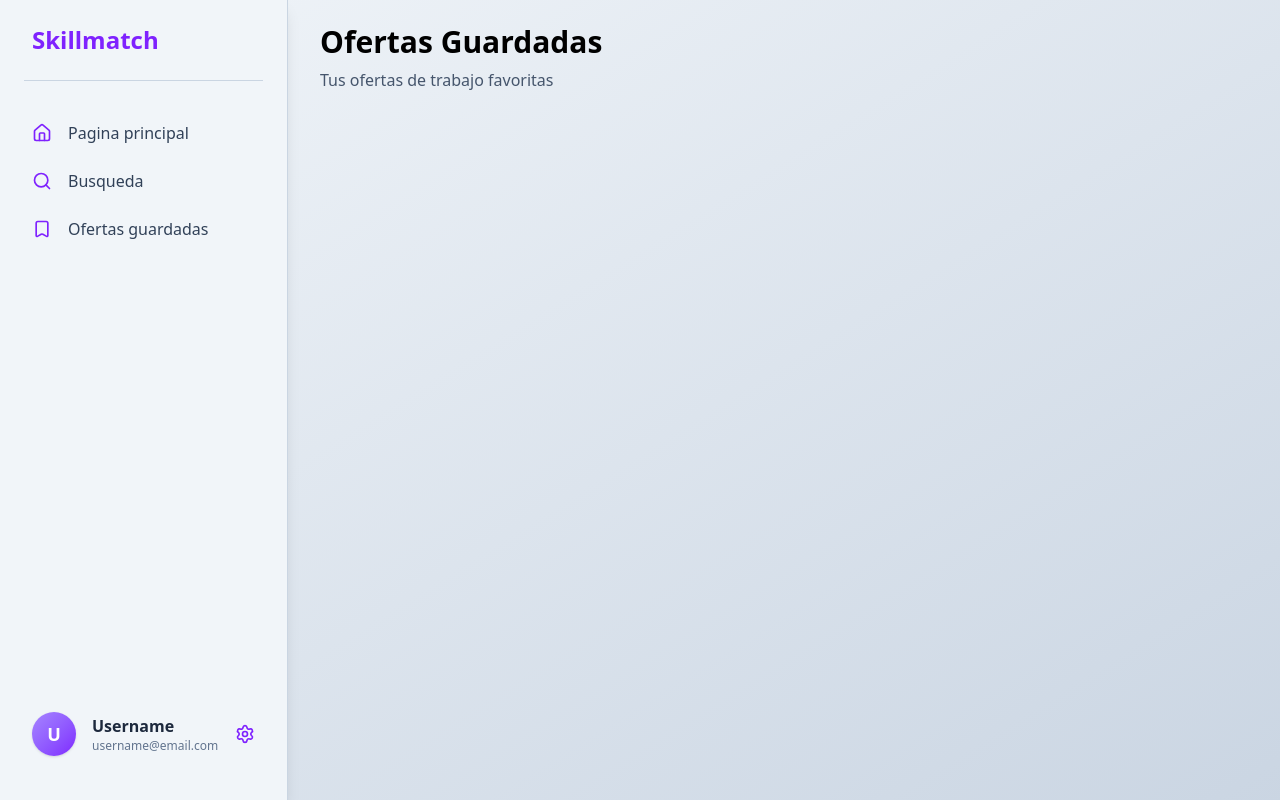
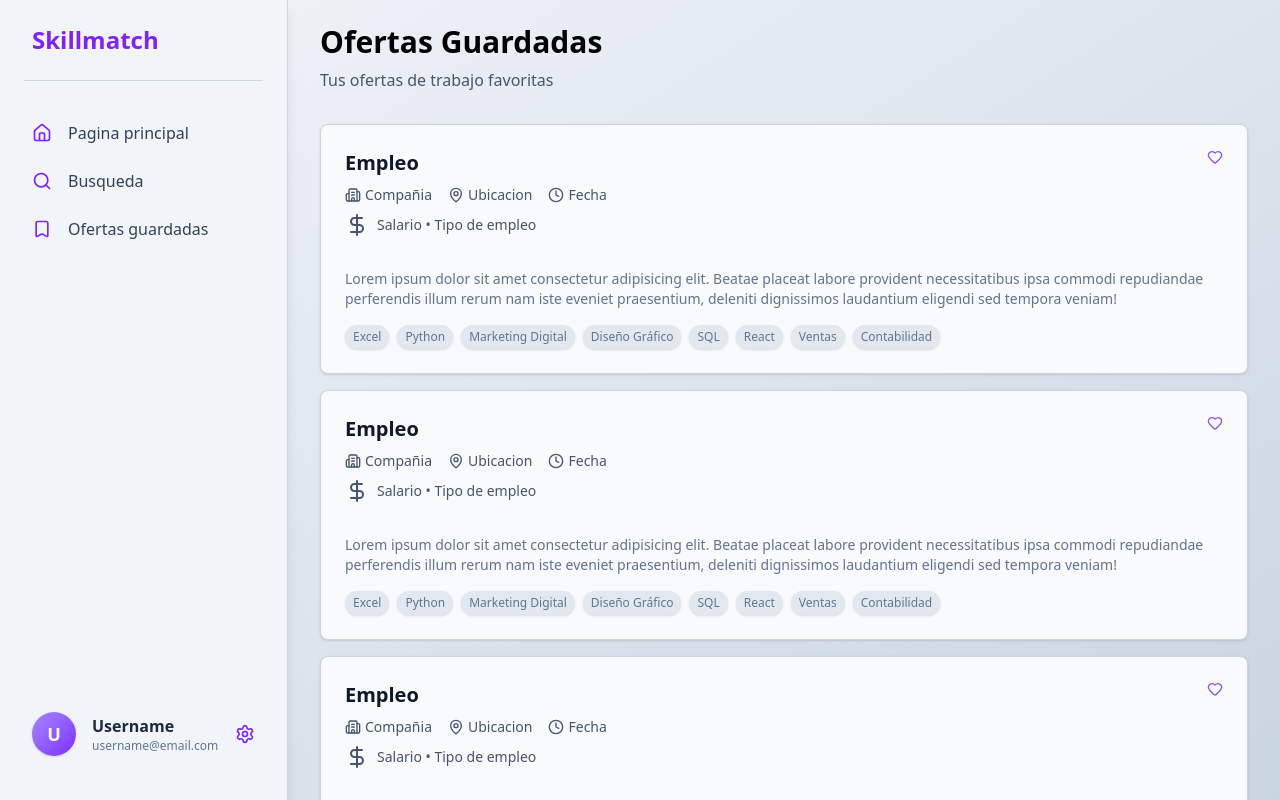
Before and after one commit to arieruov/skillmatch, a Vue app: page /app/savedoffers in a window 1280 px wide. Built offline with nearby package versions, Linux system fonts and the light colour scheme.

Commit message:
feat: add JobCard component and integrate it into MainPage and SavedOffers views; enhance Search view layout

```diff
--- /dev/null
+++ b/src/components/app/JobCard.vue
@@ -0,0 +1,77 @@
+<script setup lang="ts">
+import { Building2, MapPin, Clock, DollarSign, Heart } from "lucide-vue-next";
+import { ref } from "vue";
+
+const favorite = ref(false);
+const skills = [
+  "Excel",
+  "Python",
+  "Marketing Digital",
+  "Diseño Gráfico",
+  "SQL",
+  "React",
+  "Ventas",
+  "Contabilidad",
+];
+
+function toggleFavorite() {
+  favorite.value = !favorite.value;
+}
+</script>
+
+<template>
+  <section
+    class="relative flex flex-col rounded-lg border border-slate-300 bg-slate-50 p-6 shadow-sm"
+  >
+    <h2 class="mb-2 text-xl font-bold text-slate-900">Empleo</h2>
+
+    <div class="mb-8">
+      <div class="mb-2 flex items-center gap-4 text-sm text-slate-600">
+        <div class="flex items-center gap-1">
+          <Building2 class="h-4 w-4" />
+          <p>Compañia</p>
+        </div>
+        <div class="flex items-center gap-1">
+          <MapPin class="h-4 w-4" />
+          <p>Ubicacion</p>
+        </div>
+        <div class="flex items-center gap-1">
+          <Clock class="h-4 w-4" />
+          <p>Fecha</p>
+        </div>
+      </div>
+      <div className="flex items-center gap-2 text-sm text-slate-600">
+        <DollarSign className="h-4 w-4" />
+        <p>Salario • Tipo de empleo</p>
+      </div>
+    </div>
+
+    <button
+      class="group absolute top-4 right-4 rounded-lg p-2 text-violet-500 transition hover:cursor-pointer hover:bg-slate-200"
+      @click="toggleFavorite"
+    >
+      <Heart
+        class="h-4 w-4 transition group-hover:scale-110"
+        :class="{ 'fill-violet-500': favorite }"
+      />
+    </button>
+
+    <div class="flex max-w-5xl flex-col gap-4">
+      <p class="text-sm text-slate-500">
+        Lorem ipsum dolor sit amet consectetur adipisicing elit. Beatae placeat
+        labore provident necessitatibus ipsa commodi repudiandae perferendis
+        illum rerum nam iste eveniet praesentium, deleniti dignissimos
+        laudantium eligendi sed tempora veniam!
+      </p>
+      <div class="flex flex-wrap gap-2">
+        <span
+          v-for="skill in skills"
+          :key="skill"
+          class="rounded-full bg-slate-200 px-2 py-1 text-xs font-medium text-slate-500 shadow-sm"
+        >
+          {{ skill }}
+        </span>
+      </div>
+    </div>
+  </section>
+</template>
--- a/src/views/MainPage.vue
+++ b/src/views/MainPage.vue
@@ -1,10 +1,32 @@
+<script setup lang="ts">
+import JobCard from "@/components/app/JobCard.vue";
+</script>
+
 <template>
-  <main class="flex flex-1 px-8 py-6">
-    <div>
+  <main class="flex flex-1 flex-col overflow-scroll px-8 py-6">
+    <div class="mb-8">
       <h1 className="text-3xl font-bold mb-2">Ofertas de Trabajo</h1>
       <p className="text-slate-600">
         Explora todas las oportunidades disponibles
       </p>
     </div>
+    <section class="flex flex-col gap-4">
+      <JobCard />
+      <JobCard />
+      <JobCard />
+      <JobCard />
+      <JobCard />
+      <JobCard />
+      <JobCard />
+      <JobCard />
+      <JobCard />
+      <JobCard />
+      <JobCard />
+      <JobCard />
+    </section>
   </main>
 </template>
+
+Búsqueda por Habilidades
+
+Encuentra ofertas que coincidan con tus habilidades
--- a/src/views/SavedOffers.vue
+++ b/src/views/SavedOffers.vue
@@ -1,8 +1,26 @@
+<script setup lang="ts">
+import JobCard from "@/components/app/JobCard.vue";
+</script>
+
 <template>
-  <main class="flex flex-1 px-8 py-6">
-    <div>
+  <main class="flex flex-1 flex-col overflow-scroll px-8 py-6">
+    <div class="mb-8">
       <h1 className="text-3xl font-bold mb-2">Ofertas Guardadas</h1>
       <p className="text-slate-600">Tus ofertas de trabajo favoritas</p>
     </div>
+    <section class="flex flex-col gap-4">
+      <JobCard />
+      <JobCard />
+      <JobCard />
+      <JobCard />
+      <JobCard />
+      <JobCard />
+      <JobCard />
+      <JobCard />
+      <JobCard />
+      <JobCard />
+      <JobCard />
+      <JobCard />
+    </section>
   </main>
 </template>
--- a/src/views/Search.vue
+++ b/src/views/Search.vue
@@ -1,5 +1,5 @@
 <template>
-  <main class="flex flex-1 px-8 py-6">
+  <main class="flex flex-1 flex-col overflow-scroll px-8 py-6">
     <div>
       <h1 className="text-3xl font-bold mb-2">Búsqueda por Habilidades</h1>
       <p className="text-slate-600">
```
